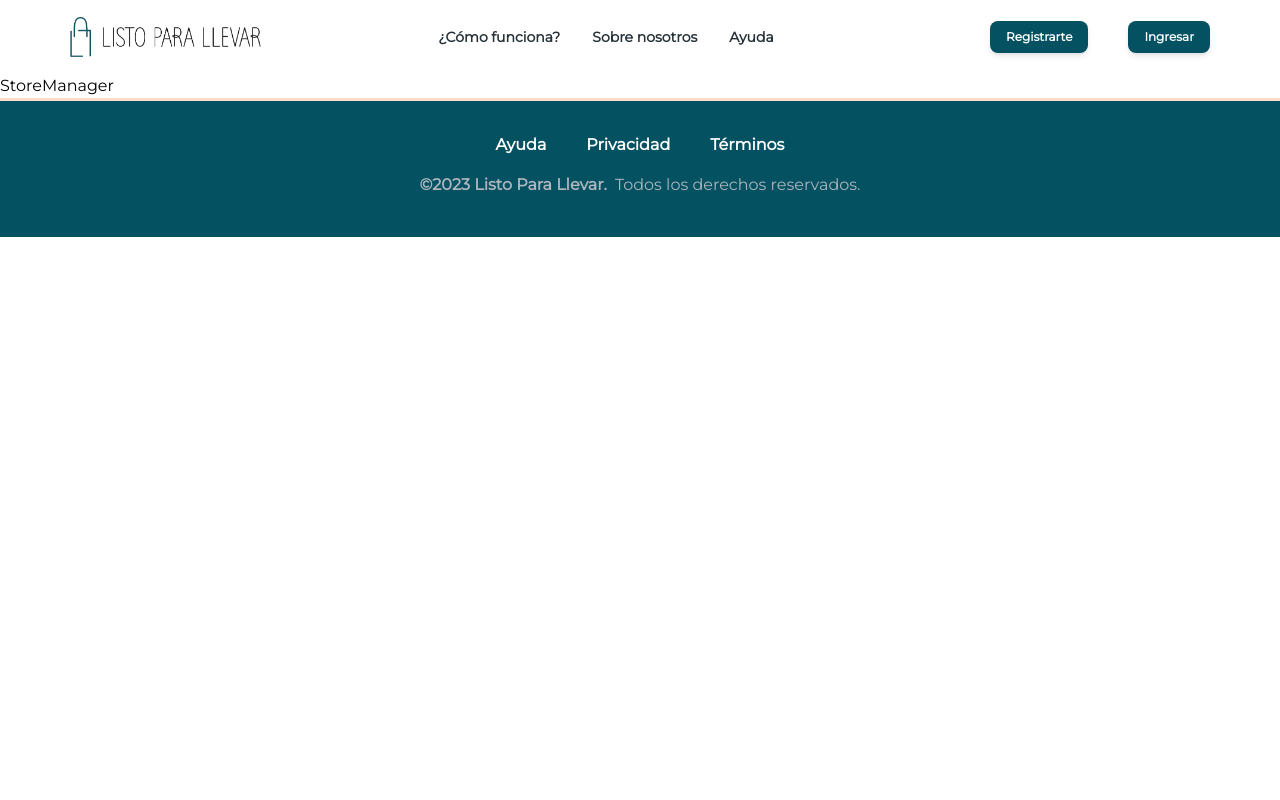
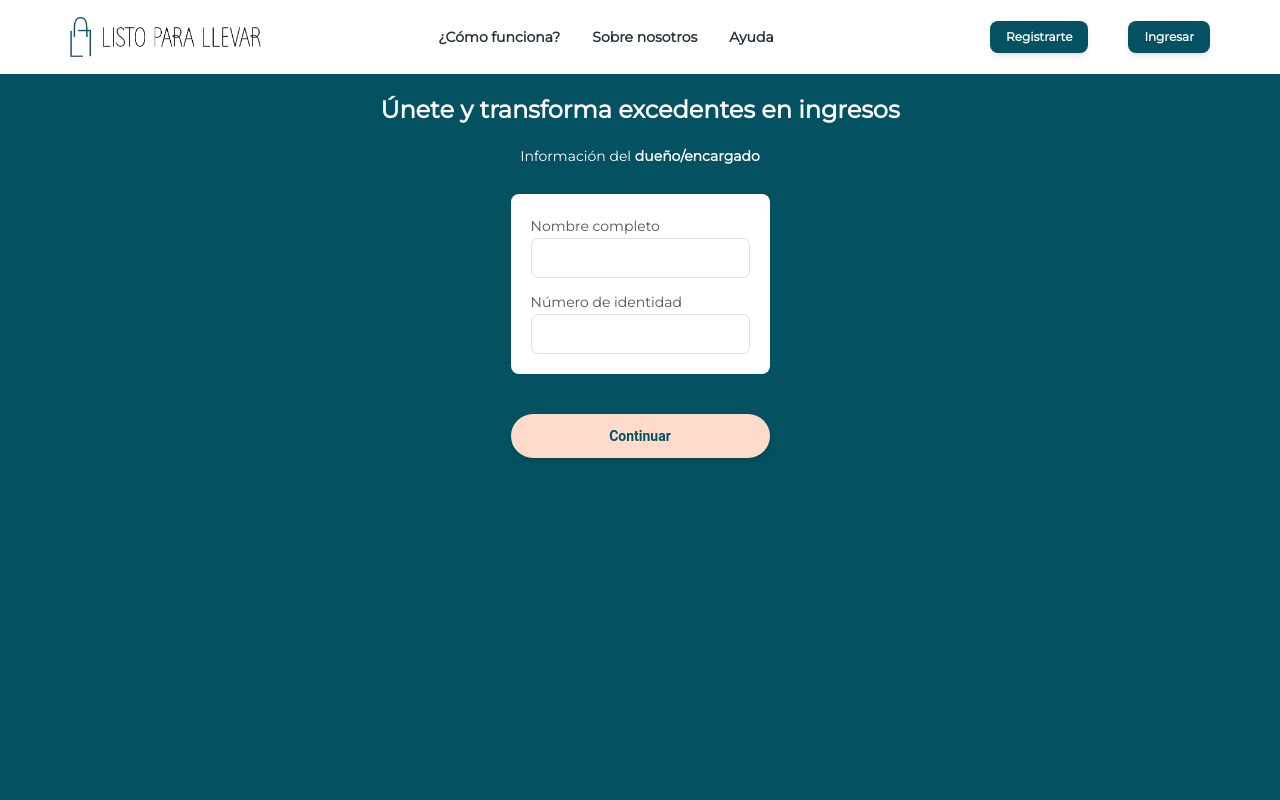
Before and after one commit to No-Country/s10-10-m-php-react-amazon, a React (Vite) app in the folder front/: page /auth/shop/signup/store-manager in a window 1280 px wide. Shown: the top 800 px of the page. Built offline with nearby package versions, Linux system fonts and the light colour scheme.

Commit message:
businessSlice created in features with name and category to register

```diff
--- /dev/null
+++ b/front/src/features/businessSlice.js
@@ -0,0 +1,23 @@
+import { createSlice } from "@reduxjs/toolkit";
+
+const initialState = {
+  name: "",
+  category: "",
+};
+
+const businessInfoSlice = createSlice({
+  name: "businessInfo",
+  initialState,
+  reducers: {
+    setName: (state, action) => {
+      state.name = action.payload;
+    },
+    setCategory: (state, action) => {
+      state.category = action.payload;
+    },
+  },
+});
+
+export const { setName, setCategory } = businessInfoSlice.actions;
+
+export default businessInfoSlice.reducer;
--- a/front/src/store/index.js
+++ b/front/src/store/index.js
@@ -3,6 +3,7 @@ import userSlice from '../features/userSlice'
 import storage from 'redux-persist/lib/storage';
 import { persistStore, persistReducer } from 'redux-persist';
 import cartSlice from '../features/cartSlice';
+import businessInfoSlice from "../features/businessSlice"
 
 const userPersistConfig = {
     key: 'user',
@@ -21,7 +22,8 @@ const persistedCartReducer = persistReducer(cartPersistConfig, cartSlice);
 
 const rootReducer = {
     user: persistedUserReducer,
-    cart: persistedCartReducer
+    cart: persistedCartReducer,
+    businessInfo: businessInfoSlice,
 };
 
 export const store = configureStore({
--- a/front/src/views/auth/authShop/signUpShop/formShop/index.jsx
+++ b/front/src/views/auth/authShop/signUpShop/formShop/index.jsx
@@ -1,7 +1,8 @@
 import { useForm } from "react-hook-form";
 import { Input, Button } from "@material-tailwind/react";
-import StoreSignUp from "./storeSignUp";
-import { useState } from "react";
+import { navigate } from "wouter/use-location";
+import { useDispatch } from "react-redux";
+import { setName, setCategory } from "../../../../../features/businessSlice";
 
 const FormShop = () => {
   const {
@@ -10,12 +11,14 @@ const FormShop = () => {
     formState: { errors },
   } = useForm();
 
-  const [shopname, setShopname] = useState("");
-  const [category, setCategory] = useState("");
+  const dispatch = useDispatch();
 
   const submit = (data) => {
-    setShopname(data.shopname);
-    setCategory(data.category);
+    if (data.shopname && data.category) {
+      dispatch(setName(data.shopname));
+      dispatch(setCategory(data.category));
+      navigate("/auth/shop/signup/store-manager");
+    }
   };
 
   return (
@@ -144,7 +147,6 @@ const FormShop = () => {
           </Button>
         </div>
       </form>
-      <StoreSignUp name={shopname} category={category} />;
     </div>
   );
 };
--- a/front/src/views/auth/authShop/signUpShop/formShop/storeManager/index.jsx
+++ b/front/src/views/auth/authShop/signUpShop/formShop/storeManager/index.jsx
@@ -1,5 +1,89 @@
-export default function StoreManager() {
+import { useForm } from "react-hook-form";
+import { Input, Button } from "@material-tailwind/react";
+import { useState } from "react";
+import { navigate } from "wouter/use-location";
+
+const StoreManager = () => {
+  const {
+    register,
+    handleSubmit,
+    formState: { errors },
+  } = useForm();
+
+  const [managerName, setmanagerName] = useState("");
+  const [dni, setDni] = useState("");
+
+  const submit = (data) => {
+    setmanagerName(data.managerName);
+    setDni(data.dni);
+    if (data) {
+      navigate("/auth/shop/signup/store-signup");
+    }
+  };
+
   return (
-    <div>StoreManager</div>
-  )
-}
+    <div className="flex flex-col items-center bg-colorPrimary min-h-screen">
+      <h1 className="text-2xl font-bold p-3 text-white m-2">
+        Únete y transforma excedentes en ingresos
+      </h1>
+      <p className="text-white text-sm mb-5">
+        Información del <b>dueño/encargado</b>
+      </p>
+      <form onSubmit={handleSubmit(submit)}>
+        <div className="flex flex-col gap-3 bg-white p-5 m-2  rounded-lg">
+          <div className="relative">
+            <label
+              htmlFor="managerName"
+              className="text-left text-mainColor text-sm"
+            >
+              Nombre completo
+            </label>
+            <Input
+              {...register("managerName", { required: true })}
+              id="managerName"
+              className={`!border !border-gray-300 bg-white text-gray-900 ${
+                errors.managerName ? "border-red-500" : ""
+              }`}
+              labelProps={{
+                className: "hidden",
+              }}
+            />
+            {errors.dni && (
+              <p className="text-red-500 mt-2">Campo obligatorio</p>
+            )}
+          </div>
+
+          <div className="relative">
+            <label htmlFor="dni" className="text-left text-mainColor text-sm">
+              Número de identidad
+            </label>
+            <Input
+              {...register("dni", { required: true })}
+              id="dni"
+              className={`!border !border-gray-300 bg-white text-gray-900 ${
+                errors.dni ? "border-red-500" : ""
+              }`}
+              labelProps={{
+                className: "hidden",
+              }}
+            />
+            {errors.dni && (
+              <p className="text-red-500 mt-2">Campo obligatorio</p>
+            )}
+          </div>
+        </div>
+        <div className="mt-10 m-2">
+          <Button
+            fullWidth
+            className="rounded-full normal-case bg-buttonFilledColor text-colorPrimary text-sm"
+            type="submit"
+          >
+            Continuar
+          </Button>
+        </div>
+      </form>
+    </div>
+  );
+};
+
+export default StoreManager;
--- a/front/src/views/auth/authShop/signUpShop/formShop/storeSignUp/index.jsx
+++ b/front/src/views/auth/authShop/signUpShop/formShop/storeSignUp/index.jsx
@@ -4,12 +4,13 @@ import { BsEye, BsEyeSlash } from "react-icons/bs";
 import { useState } from "react";
 import { validatePassword } from "../../../../../../utils/validatePassword";
 import { signUpShop } from "../../../../../../api/authApi.js";
-import { useDispatch } from "react-redux";
+import { useDispatch, useSelector } from "react-redux";
 import { Toaster, toast } from "sonner";
 import { setToken } from "../../../../../../features/userSlice.js";
 import useToggleVisibility from "../../../../../../utils/hooks/useToggleVisibility";
+import { navigate } from "wouter/use-location";
 
-const StoreSignUp = ({ name, category }) => {
+const StoreSignUp = () => {
   const {
     register,
     handleSubmit,
@@ -21,6 +22,7 @@ const StoreSignUp = ({ name, category }) => {
   const dispatch = useDispatch();
 
   const [passwordMatchError, setPasswordMatchError] = useState("");
+
   const handlePasswordRepeatChange = (event) => {
     const password = document.getElementById("password").value;
     const passwordRepeat = event.target.value;
@@ -32,6 +34,9 @@ const StoreSignUp = ({ name, category }) => {
     }
   };
 
+  const shopname = useSelector((state) => state.businessInfo.name);
+  const category = useSelector((state) => state.businessInfo.category);
+
   const submit = (info) => {
     const passwordError = validatePassword(info.password);
     setError(passwordError);
@@ -39,16 +44,18 @@ const StoreSignUp = ({ name, category }) => {
       const updatedData = {
         type: "business",
         description: "algo",
-        name: name,
+        name: shopname,
         category: category,
         email: info.email,
         password: info.password,
       };
       signUpShop(updatedData)
         .then((response) => {
+          console.log(response.data);
           if (response.status == 201) {
             toast("Registro con éxito");
             dispatch(setToken(response.data));
+            navigate("/user/profile");
           }
         })
         .catch((err) => {
@@ -161,10 +168,10 @@ const StoreSignUp = ({ name, category }) => {
             }
           />
         </div>
-        <div className="m-5">
+        <div className="mt-10 m-2">
           <Button
             fullWidth
-            className="rounded-full custom-buttonCTAs normal-case"
+            className="rounded-full normal-case bg-buttonFilledColor text-colorPrimary text-sm"
             type="submit"
           >
             Registrarme
```
